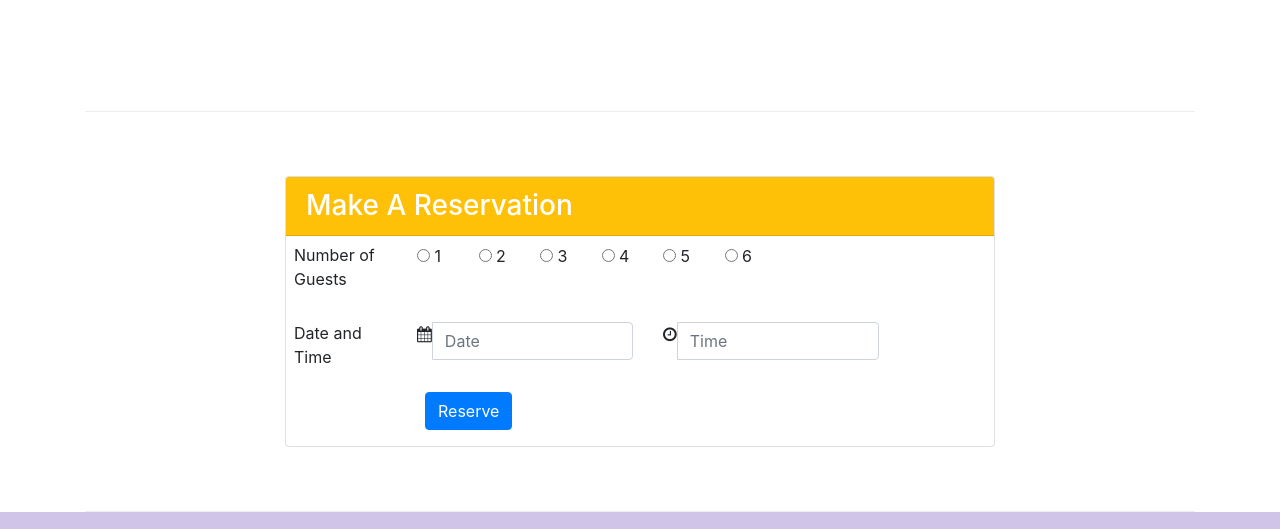
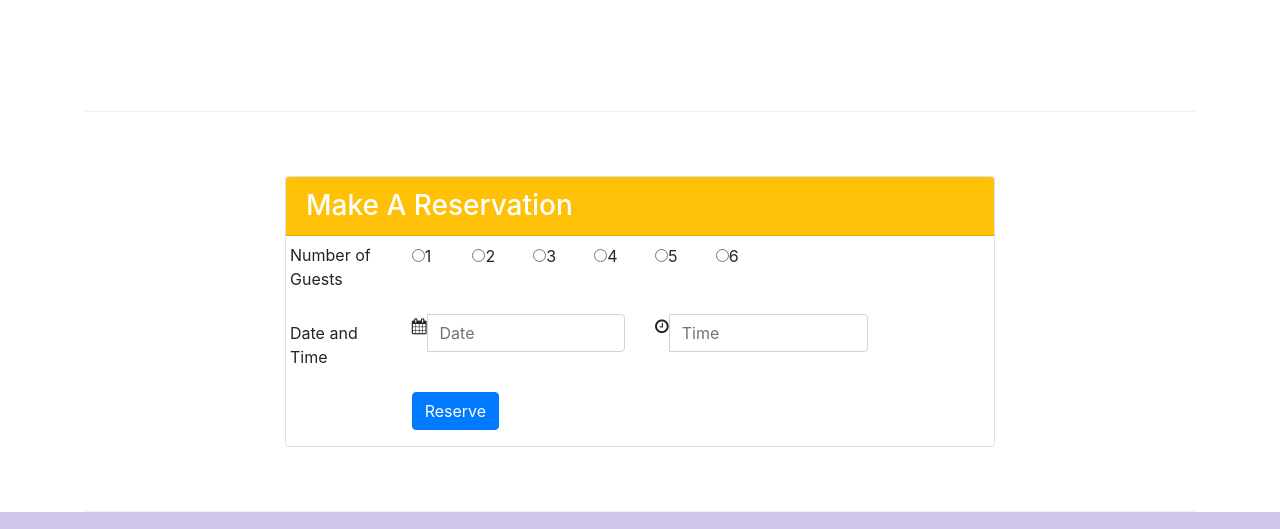
Before and after one commit to StephenVarela/Intro_to_bootstrap, a website: page index.html in a window 1280 px wide. Shown: the part 1372-1901 px from the top of the page. Drawn offline with nearby package versions, Linux system fonts and the light colour scheme.

Commit message:
final edits assignment 2

```diff
--- a/index.html
+++ b/index.html
@@ -37,14 +37,14 @@
     <header class="jumbotron">
         <div class="container">
             <div class="row row-header">
-                <div class="col-6 col-sm-6 align-self-center">
+                <div class="col-12 col-sm-6 align-self-center">
                     <h1>Ristorante con Fusion</h1>
                     <p>We take inspiration from the World's best cuisines, and create a unique fusion experience. Our lipsmacking creations will tickle your culinary senses!</p>
                 </div>
-                <div class="col-3 col-sm-3 align-self-center">
+                <div class="col-12 col-sm-3 align-self-center">
                   <img src="/img/logo.png" class="img-fluid"></img>
                 </div>
-                <div class= "col-3 col-sm-3 align-self-center">
+                <div class= "col-12 col-sm-3 align-self-center">
                     <a href="#reserve" class="btn btn-warning btn-sm btn-block">Reserve Table</a>
                 </div>
             </div>
@@ -109,38 +109,38 @@
           <div class="col-12 col-sm-8 offset-sm-2">
             <div class="card" id="reserve">
                 <h3 class="card-header bg-warning text-white">Make A Reservation</h3>
-                <form>
+                <form class="ml-1 mr-1">
                   <div class="row form-group">
-                      <label for="Guests" class="col-4 col-sm-2 col-form-label ml-2">Number of Guests</label>
-                      <div class="col-1 col-sm-1 radio mt-2">
-                          <label><input type="radio" name="optradio"> 1</label>
+                      <label for="Guests" class="col-12 col-sm-2 col-form-label">Number of Guests</label>
+                      <div class="col-2 col-sm-1 radio mt-2">
+                          <label><input type="radio" name="optradio">1</label>
                       </div>
-                      <div class="col-1 col-sm-1 radio mt-2">
-                          <label><input type="radio" name="optradio"> 2</label>
+                      <div class="col-2 col-sm-1 radio mt-2">
+                          <label><input type="radio" name="optradio">2</label>
                       </div>
-                      <div class="col-1 col-sm-1 radio mt-2">
-                          <label><input type="radio" name="optradio"> 3</label>
+                      <div class="col-2 col-sm-1 radio mt-2">
+                          <label><input type="radio" name="optradio">3</label>
                       </div>
-                      <div class="col-1 col-sm-1 radio mt-2">
-                          <label><input type="radio" name="optradio"> 4</label>
+                      <div class="col-2 col-sm-1 radio mt-2">
+                          <label><input type="radio" name="optradio">4</label>
                       </div>
-                      <div class="col-1 col-sm-1 radio mt-2">
-                          <label><input type="radio" name="optradio"> 5</label>
+                      <div class="col-2 col-sm-1 radio mt-2">
+                          <label><input type="radio" name="optradio">5</label>
                       </div>
-                      <div class="col-1 col-sm-1 radio mt-2">
-                          <label><input type="radio" name="optradio"> 6</label>
+                      <div class="col-2 col-sm-1 radio mt-2">
+                          <label><input type="radio" name="optradio">6</label>
                       </div>
                   </div>
 
                   <div class="form-group row">
-                      <label for="DateandTime" class="col-4 col-sm-2 col-form-label ml-2 ">Date and Time</label>
-                      <div class="col-3 col-sm-4 mt-2">
+                      <label for="DateandTime" class="col-12 col-sm-2 col-form-label">Date and Time</label>
+                      <div class="col-12 col-sm-4">
                         <div class="input-group">
                           <div class="input-group-addon"><span class="fa fa-calendar"></span></div>
                           <input type="text" class="form-control" id="date" name="date" placeholder="Date"></input>
                         </div>
                       </div>
-                      <div class="col-3 col-sm-4 mt-2">
+                      <div class="col-12 col-sm-4">
                         <div class="input-group">
                           <div class="input-group-addon"><span class="fa fa-clock-o"></span></div>
                           <input type="text" class="form-control" id="time" name="time" placeholder="Time"></input>
@@ -150,7 +150,7 @@
                   <div class="form-group row">
                       <div class="col-sm-2">
                       </div>
-                      <div class="col-sm-4 ml-3">
+                      <div class="col-sm-4">
                         <button type="submit" class="btn btn-primary">
                             Reserve
                         </button>
```
